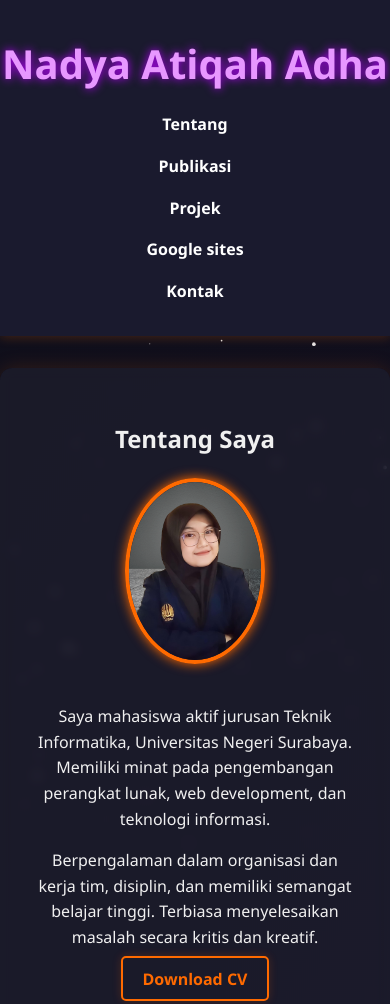
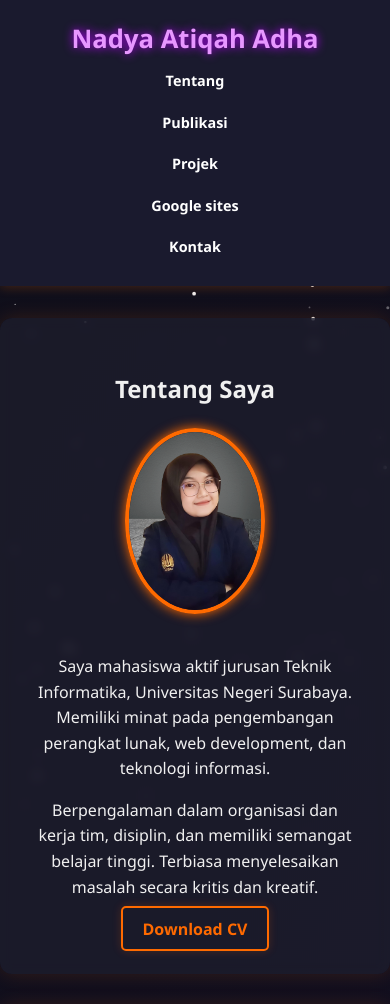
Before and after one commit to nadyaatiqah22/portofolio, a plain HTML site: page index.html in a window 390 px wide. Shown: the top 1004 px of the page. Drawn offline with Linux system fonts and the light colour scheme.

Commit message:
Update style.css

```diff
--- a/style.css
+++ b/style.css
@@ -83,6 +83,29 @@ header h1 {
   transform: translate(-50%, -50%) scale(1);
   opacity: 1;
 }
+
+@media (max-width: 768px) {
+  .navbar {
+    flex-direction: column;
+    align-items: center;
+    gap: 0.8rem;
+    margin-top: 0.5em;
+  }
+
+  .nav-btn {
+    font-size: 0.9em;
+    padding: 0.5em 1em;
+  }
+
+  header h1 {
+    font-size: 1.6em;
+  }
+
+  header {
+    padding: 1.2em 0 0.6em;
+  }
+}
+
 
 /* SECTION */
 section {
```
